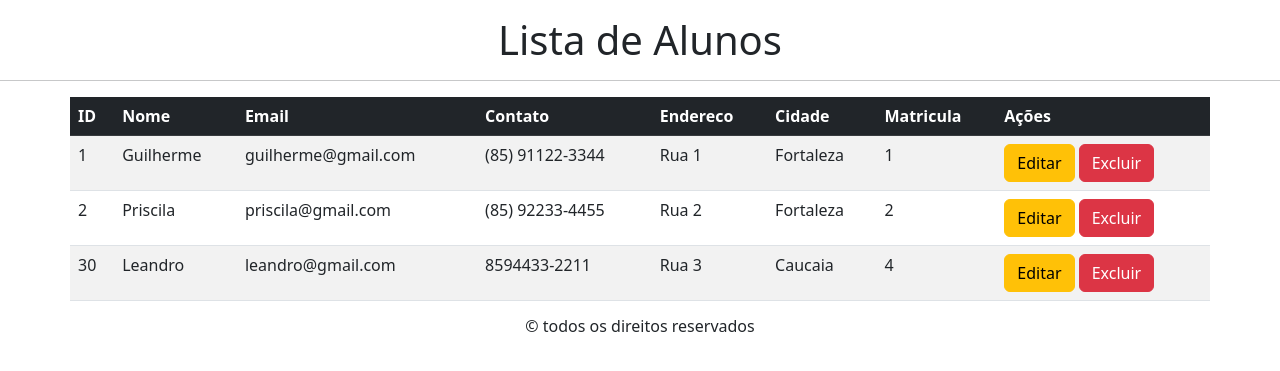
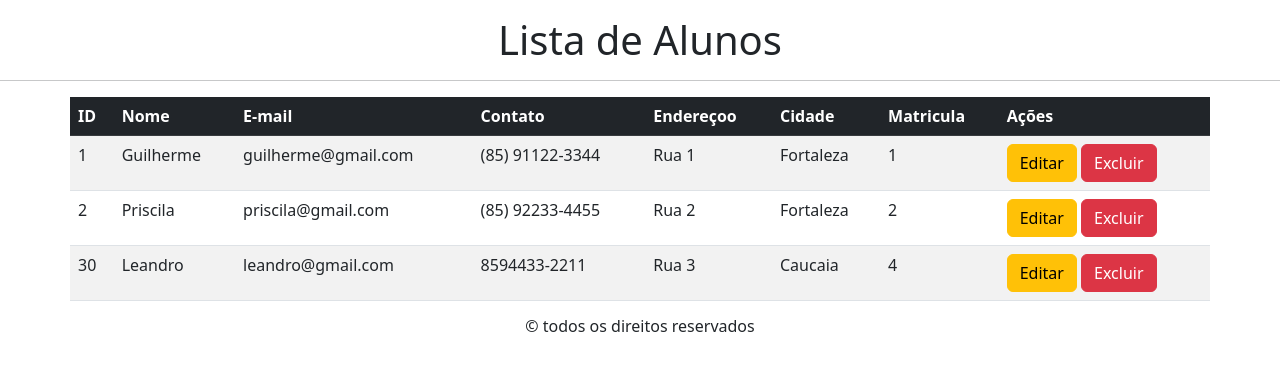
Before and after one commit to GuilhermeInaia/crud-php, a PHP site: page /listar in a window 1280 px wide. Shown: the part 38-409 px from the top of the page. Run offline with PHP 8.4, Linux system fonts and the light colour scheme; data comes from the database, SQL or seed files in the repository.

Commit message:
Atualizando.

```diff
--- a/src/views/listar.phtml
+++ b/src/views/listar.phtml
@@ -13,9 +13,9 @@
         <tr>
             <th>ID</th>
             <th>Nome</th>
-            <th>Email</th>
+            <th>E-mail</th>
             <th>Contato</th>
-            <th>Endereco</th>
+            <th>Endereçoo</th>
             <th>Cidade</th>
             <th>Matricula</th>
             <th>Ações</th>
```
